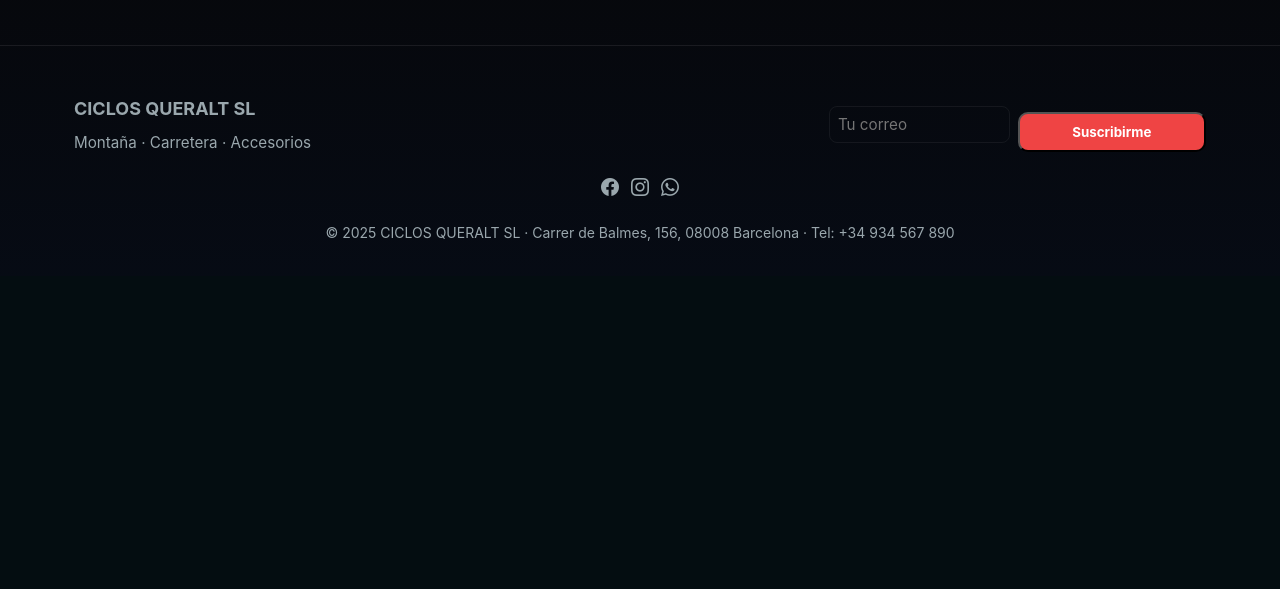
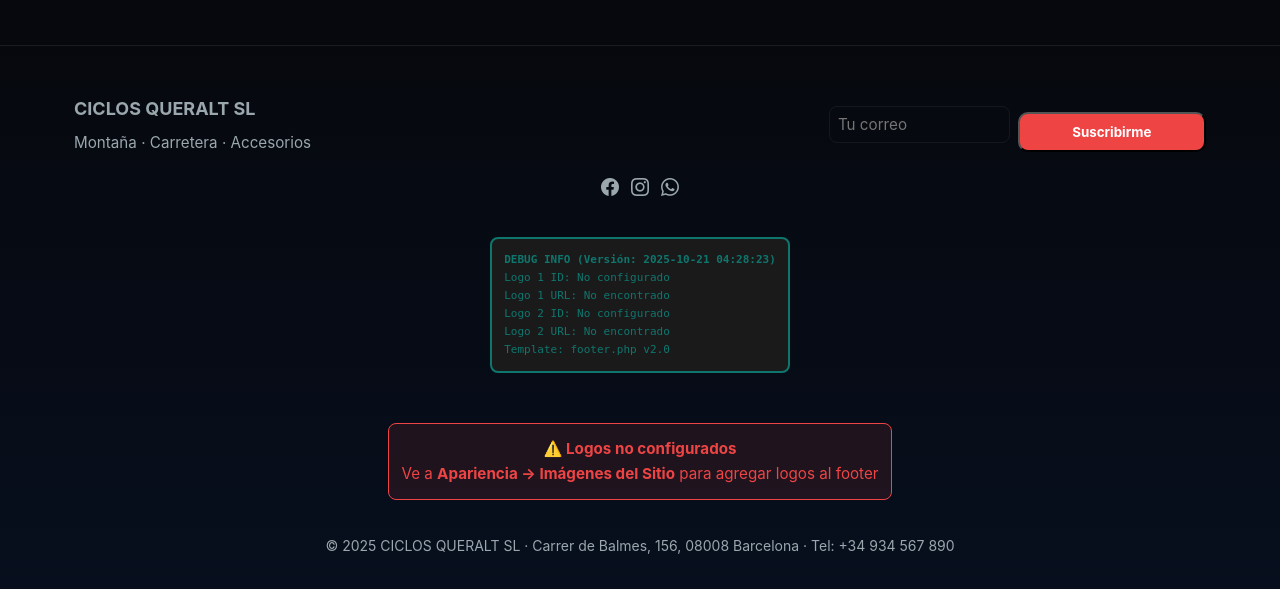
Before and after one commit to NextBoostPeru/ciclos, a WordPress theme: template index.php in a window 1280 px wide. Shown: the part 2480-3069 px from the top of the page. Before the commit the page ends 2721 px from the top, so only its background shows below. Run offline with PHP 8.4 and a stand-in for WordPress, Linux system fonts and the light colour scheme; the site name, menu and one post (Sample post) are stand-ins, and other content is empty.

Commit message:
Agregar debugging visible y desactivar caché completamente
Sistema de debugging visible:
- Agregado badge de versión en esquina superior derecha (v2.0 con hora)
- Info de debug visible en footer con IDs y URLs de logos
- Mensaje de error visible si logos no están configurados
- Timestamp en cada carga para verificar que no hay caché

Desactivación completa de caché:
- Define WP_CACHE=false y otras constantes de caché
- Headers HTTP anti-caché más agresivos (max-age=0, Expires 1970)
- wp_cache_flush() en cada carga de página
- Deshabilitado object cache de WordPress
- Force flush de rewrite rules en init

Mejoras de guardado:
- Mejor logging de valores guardados en error_log
- Mensajes más visibles en panel de admin
- Instrucciones sobre Ctrl+F5

Esto te permitirá:
1. Ver inmediatamente si la versión nueva se cargó (badge v2.0)
2. Ver exactamente qué IDs y URLs tienen los logos
3. Identificar si el problema es de guardado o de visualización
4. Confirmar que no hay caché activo

🤖 Generated with [Claude Code](https://claude.com/claude-code)

Co-Authored-By: Claude <noreply@anthropic.com>

```diff
--- a/footer.php
+++ b/footer.php
@@ -25,8 +25,15 @@
       $logo1_url = $logo1_id ? wp_get_attachment_image_url($logo1_id, 'full') : '';
       $logo2_url = $logo2_id ? wp_get_attachment_image_url($logo2_id, 'full') : '';
 
-      // Debug info (visible in HTML source)
-      echo '<!-- Footer Logos Debug: Logo1 ID='.$logo1_id.', Logo1 URL='.$logo1_url.', Logo2 ID='.$logo2_id.', Logo2 URL='.$logo2_url.' -->';
+      // Debug info visible en la página
+      echo '<div style="background:#1a1a1a;border:2px solid #0f766e;padding:12px;border-radius:8px;margin:16px 0;font-family:monospace;font-size:11px;color:#0f766e;">';
+      echo '<strong>DEBUG INFO (Versión: ' . date('Y-m-d H:i:s') . ')</strong><br>';
+      echo 'Logo 1 ID: ' . ($logo1_id ? $logo1_id : 'No configurado') . '<br>';
+      echo 'Logo 1 URL: ' . ($logo1_url ? $logo1_url : 'No encontrado') . '<br>';
+      echo 'Logo 2 ID: ' . ($logo2_id ? $logo2_id : 'No configurado') . '<br>';
+      echo 'Logo 2 URL: ' . ($logo2_url ? $logo2_url : 'No encontrado') . '<br>';
+      echo 'Template: footer.php v2.0<br>';
+      echo '</div>';
 
       if ($logo1_url || $logo2_url): ?>
       <div style="display:flex;gap:24px;align-items:center;justify-content:center;padding:20px 0;flex-wrap:wrap;">
@@ -41,6 +48,11 @@
           </div>
         <?php endif; ?>
       </div>
+      <?php else: ?>
+      <div style="background:rgba(239,68,68,0.1);border:1px solid #ef4444;padding:12px;border-radius:8px;margin:16px 0;text-align:center;color:#ef4444;">
+        <strong>⚠️ Logos no configurados</strong><br>
+        Ve a <strong>Apariencia → Imágenes del Sitio</strong> para agregar logos al footer
+      </div>
       <?php endif; ?>
 
       <div style="text-align:center;color:#9aa7ad;font-size:14px;">
--- a/functions.php
+++ b/functions.php
@@ -29,15 +29,34 @@ function cq_enqueue_scripts() {
 }
 add_action('wp_enqueue_scripts', 'cq_enqueue_scripts');
 
-// Add headers to prevent caching during development
+// Disable all WordPress caching
+if (!defined('WP_CACHE')) define('WP_CACHE', false);
+if (!defined('DONOTCACHEPAGE')) define('DONOTCACHEPAGE', true);
+if (!defined('DONOTCACHEDB')) define('DONOTCACHEDB', true);
+if (!defined('DONOTMINIFY')) define('DONOTMINIFY', true);
+if (!defined('DONOTCDN')) define('DONOTCDN', true);
+if (!defined('DONOTCACHEOBJECT')) define('DONOTCACHEOBJECT', true);
+
+// Add headers to prevent caching
 function cq_add_no_cache_headers() {
   if (!is_admin()) {
-    header("Cache-Control: no-cache, no-store, must-revalidate");
+    header("Cache-Control: no-cache, no-store, must-revalidate, max-age=0");
     header("Pragma: no-cache");
-    header("Expires: 0");
+    header("Expires: Thu, 01 Jan 1970 00:00:00 GMT");
+    header("X-Accel-Expires: 0");
   }
 }
 add_action('send_headers', 'cq_add_no_cache_headers');
+
+// Disable WordPress object cache
+add_filter('wp_using_ext_object_cache', '__return_false');
+
+// Clear all caches on every page load (temporary for debugging)
+add_action('init', function() {
+  if (!is_admin()) {
+    wp_cache_flush();
+  }
+});
 
 
 
@@ -79,6 +98,15 @@ function cq_create_demo_pages_on_activation() {
     flush_rewrite_rules();
 }
 add_action('after_switch_theme', 'cq_create_demo_pages_on_activation');
+
+// Force flush rewrite rules on init to ensure clean URLs work
+add_action('init', function() {
+    static $flushed = false;
+    if (!$flushed && !is_admin()) {
+        flush_rewrite_rules(false);
+        $flushed = true;
+    }
+}, 999);
 
 
 
--- a/header.php
+++ b/header.php
@@ -7,6 +7,10 @@
   <?php wp_head(); ?>
 </head>
 <body <?php body_class(); ?>>
+  <!-- DEBUG: Template version 2.0 loaded at <?php echo date('Y-m-d H:i:s'); ?> -->
+  <div style="position:fixed;top:10px;right:10px;background:#0f766e;color:#000;padding:8px 12px;border-radius:6px;font-size:11px;font-weight:700;z-index:9999;font-family:monospace;">
+    v2.0 - <?php echo date('H:i:s'); ?>
+  </div>
   <header>
     <div class="max-w-7xl header-inner">
       <a href="<?php echo esc_url(home_url('/')); ?>" class="logo">
```
